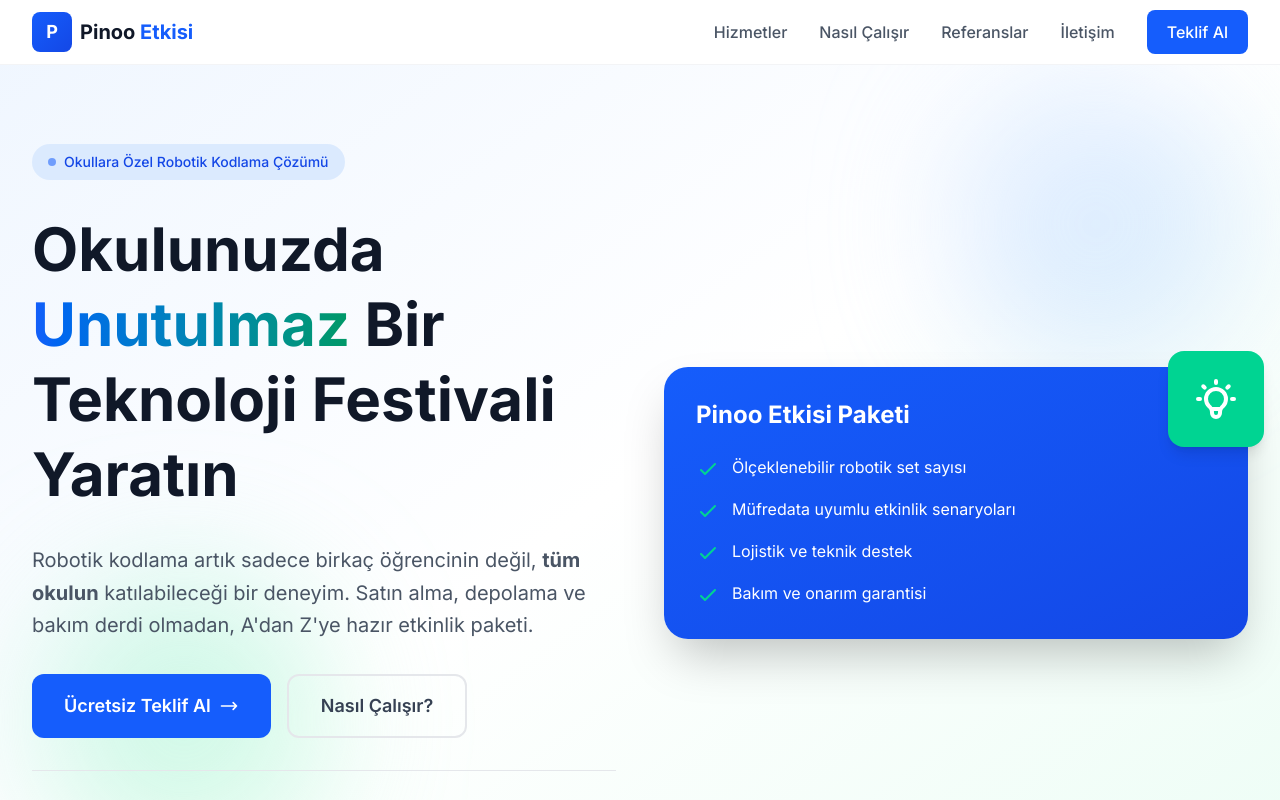
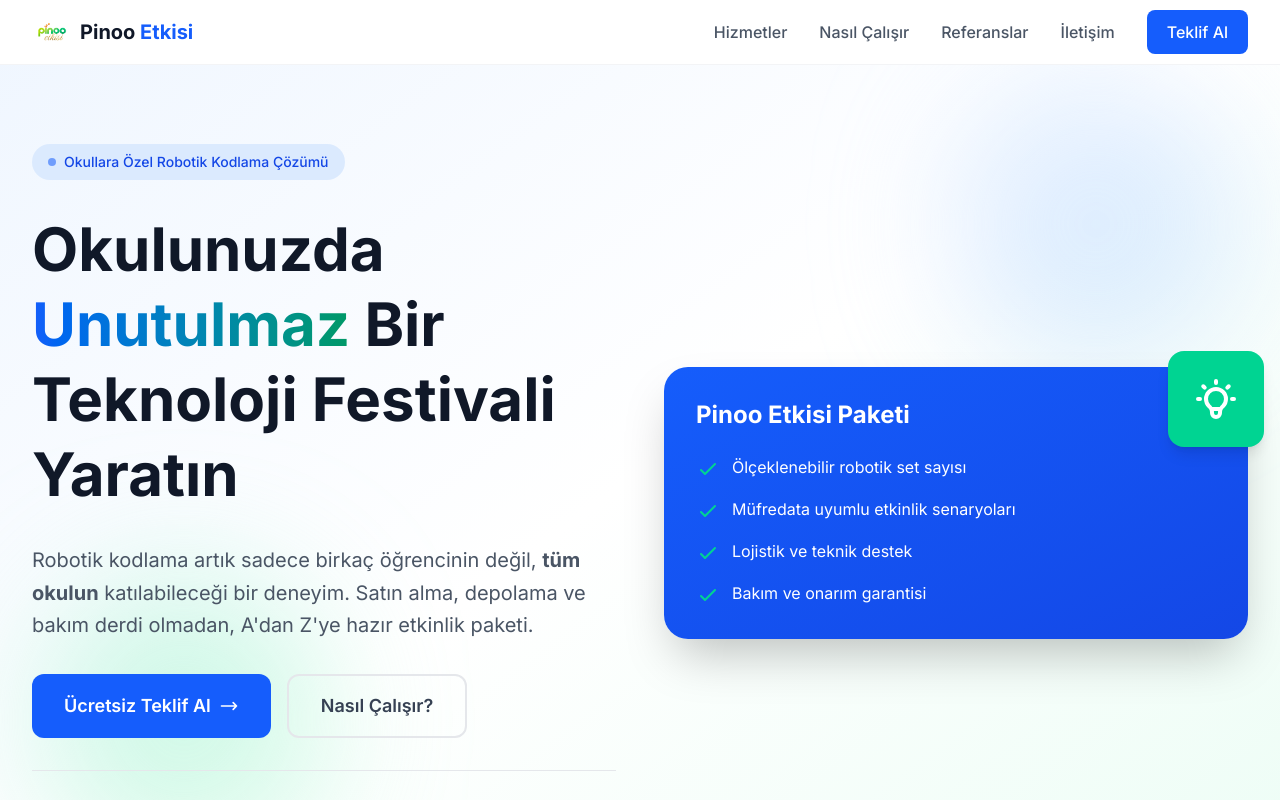
Before and after one commit to pinooetkisi/pinooetkisi, a Next.js app: page / in a window 1280 px wide. Shown: the top 800 px of the page. Built offline with nearby package versions, Linux system fonts and the light colour scheme.

Commit message:
Add logo to Header and Footer

```diff
--- a/src/components/Footer.tsx
+++ b/src/components/Footer.tsx
@@ -1,4 +1,5 @@
 import Link from "next/link";
+import Image from "next/image";
 
 export default function Footer() {
   return (
@@ -9,9 +10,13 @@
           {/* Brand */}
           <div className="md:col-span-2">
             <Link href="/" className="flex items-center gap-2 mb-4">
-              <div className="w-10 h-10 bg-gradient-to-br from-blue-500 to-blue-600 rounded-lg flex items-center justify-center">
-                <span className="text-white font-bold text-lg">P</span>
-              </div>
+              <Image
+                src="/images/logo.png"
+                alt="Pinoo Etkisi Logo"
+                width={40}
+                height={40}
+                className="w-10 h-10 object-contain"
+              />
               <span className="text-xl font-bold text-white">
                 Pinoo <span className="text-blue-400">Etkisi</span>
               </span>
--- a/src/components/Header.tsx
+++ b/src/components/Header.tsx
@@ -2,6 +2,7 @@
 
 import { useState } from "react";
 import Link from "next/link";
+import Image from "next/image";
 
 export default function Header() {
   const [isMenuOpen, setIsMenuOpen] = useState(false);
@@ -19,9 +20,13 @@
         <div className="flex items-center justify-between h-16">
           {/* Logo */}
           <Link href="/" className="flex items-center gap-2">
-            <div className="w-10 h-10 bg-gradient-to-br from-blue-600 to-blue-700 rounded-lg flex items-center justify-center">
-              <span className="text-white font-bold text-lg">P</span>
-            </div>
+            <Image
+              src="/images/logo.png"
+              alt="Pinoo Etkisi Logo"
+              width={40}
+              height={40}
+              className="w-10 h-10 object-contain"
+            />
             <span className="text-xl font-bold text-gray-900">
               Pinoo <span className="text-blue-600">Etkisi</span>
             </span>
```
Also changed, not shown: public/images/logo.png (added).
